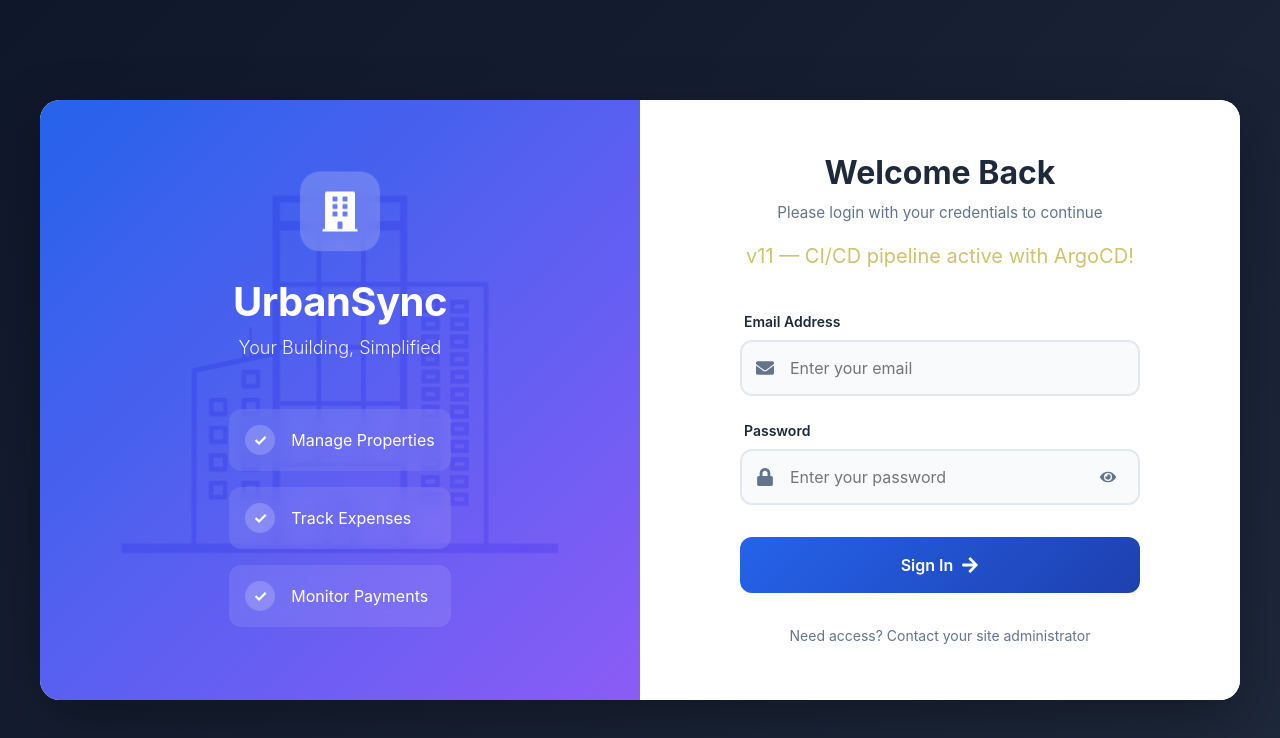
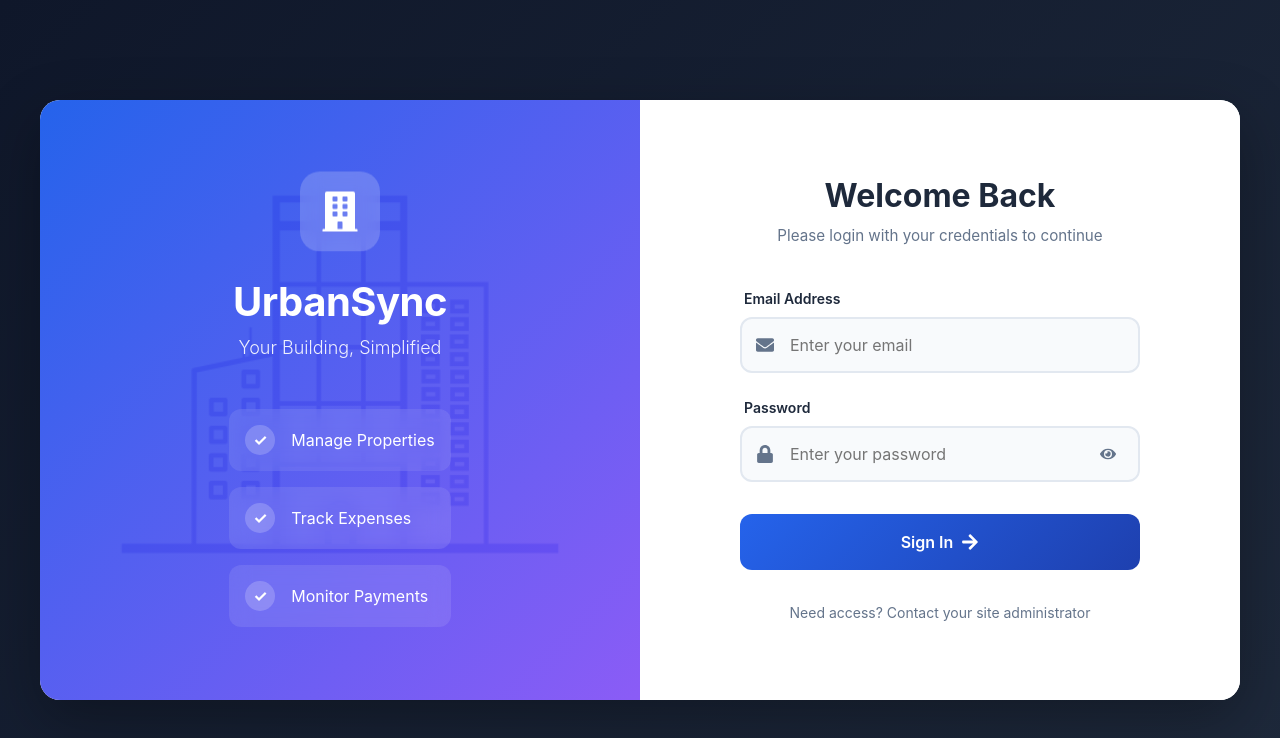
Before and after one commit to AGLoCo13/Node-React.js-Expenses-Application, a React (Create React App) app in the folder urbansync-v2/frontend/: page / in a window 1280 px wide. Shown: the top 738 px of the page. Built offline with nearby package versions, Linux system fonts and the light colour scheme.

Commit message:
fix login screen

```diff
--- a/urbansync-v2/frontend/src/components/LoginPage.js
+++ b/urbansync-v2/frontend/src/components/LoginPage.js
@@ -112,7 +112,6 @@
               <p className="login-description">
                 Please login with your credentials to continue
               </p>
-              <span style={{ fontSize: '20px', color: '#cec36f' }}>v11 — CI/CD pipeline active with ArgoCD!</span>
             </div>
 
             <form onSubmit={handleSubmit} className="login-form">
```
